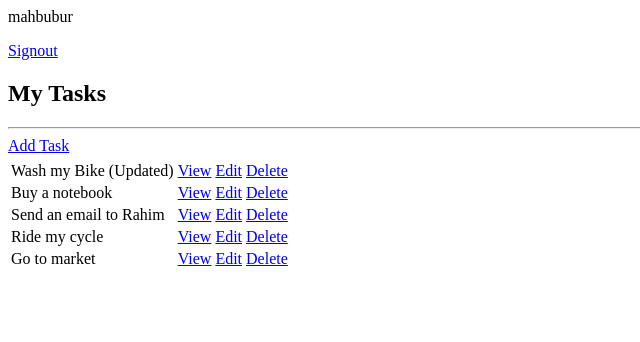
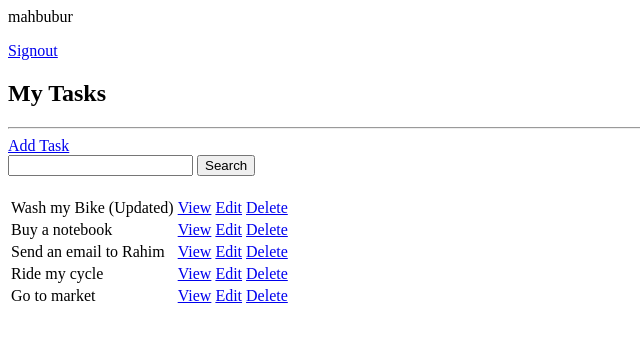
Before and after one commit to mahbubur3/Daily_Task, a Django app: page / in a window 1280 px wide. Shown: the top 342 px of the page, without its empty margins (0-640 px from the left). Run offline with Django 4.2, Linux system fonts and the light colour scheme; a user stored in the database is signed in; data comes from the database, SQL or seed files in the repository; both versions use the stored data as it was after the commit.

Commit message:
added more core funtionality

```diff
--- a/Main/templates/Main/signin.html
+++ b/Main/templates/Main/signin.html
@@ -1,6 +1,9 @@
 <h2>SignIn</h2>
+
 <form action="" method="POST">
     {% csrf_token %}
     {{ form.as_p }}
     <button type="submit">SignIn</button>
 </form>
+
+<p>Don't have an account? <a href="{% url 'signup' %}">SignUp</a></p>
--- a/Main/templates/Main/task_list.html
+++ b/Main/templates/Main/task_list.html
@@ -7,6 +7,12 @@
 <h2>My Tasks</h2>
 <hr>
 <a href="{% url 'create' %}">Add Task</a>
+
+<form action="" method="GET">
+    <input type="text" name="search-area" id="">
+    <button type="submit">Search</button>
+</form>
+
 <table>
     <tr>
         <th></th>
--- a/Main/urls.py
+++ b/Main/urls.py
@@ -1,6 +1,6 @@
 from django.urls import path
 
-from .views import TaskList, CreateTask, TaskDetail, EditTask, DeleteTask, UserSignin, LogoutView
+from .views import TaskList, CreateTask, TaskDetail, EditTask, DeleteTask, UserSignin, LogoutView, UserSignup
 
 
 urlpatterns = [
@@ -11,4 +11,5 @@ urlpatterns = [
     path('delete/<str:pk>/', DeleteTask.as_view(), name='delete'),
     path('signin/', UserSignin.as_view(), name='signin'),
     path('signout/', LogoutView.as_view(next_page='signin'), name='signout'),
+    path('signup/', UserSignup.as_view(), name='signup'),
 ]
--- a/Main/views.py
+++ b/Main/views.py
@@ -1,7 +1,10 @@
-from django.views.generic import ListView, CreateView, DetailView, UpdateView, DeleteView
+from django.views.generic import ListView, CreateView, DetailView, UpdateView, DeleteView, FormView
 from django.urls import reverse_lazy
 from django.contrib.auth.views import LoginView, LogoutView
 from django.contrib.auth.mixins import LoginRequiredMixin
+from django.contrib.auth.forms import UserCreationForm
+from django.contrib.auth import login
+from django.shortcuts import redirect
 
 from .models import Task
 
@@ -16,6 +19,12 @@ class TaskList(LoginRequiredMixin, ListView):
         context = super().get_context_data(**kwargs)
         context['tasks'] = context['tasks'].filter(user=self.request.user)
         context['count'] = context['tasks'].filter(complete=False).count()
+
+        # search
+        search_input = self.request.GET.get('search-area') or ''
+        if search_input:
+            context['tasks'] = context['tasks'].filter(title__startswith=search_input)
+        context['search_input'] = search_input
         return context
 
 
@@ -62,3 +71,22 @@ class UserSignin(LoginView):
 
     def get_success_url(self):
         return reverse_lazy('task_list')
+
+
+# user signup or registration
+class UserSignup(FormView):
+    template_name = 'Main/signup.html'
+    form_class = UserCreationForm
+    redirect_authenticated_user = True
+    success_url = reverse_lazy('task_list')
+
+    def form_valid(self, form):
+        user = form.save()
+        if user is not None:
+            login(self.request, user)
+        return super(UserSignup, self).form_valid(form)
+
+    def get(self, *args, **kwargs):
+        if self.request.user.is_authenticated:
+            return redirect('tasks')
+        return super(UserSignup, self).get(*args, **kwargs)
```
Also changed, not shown: Main/templates/Main/signup.html (added, +9 -0 lines), db.sqlite3.
